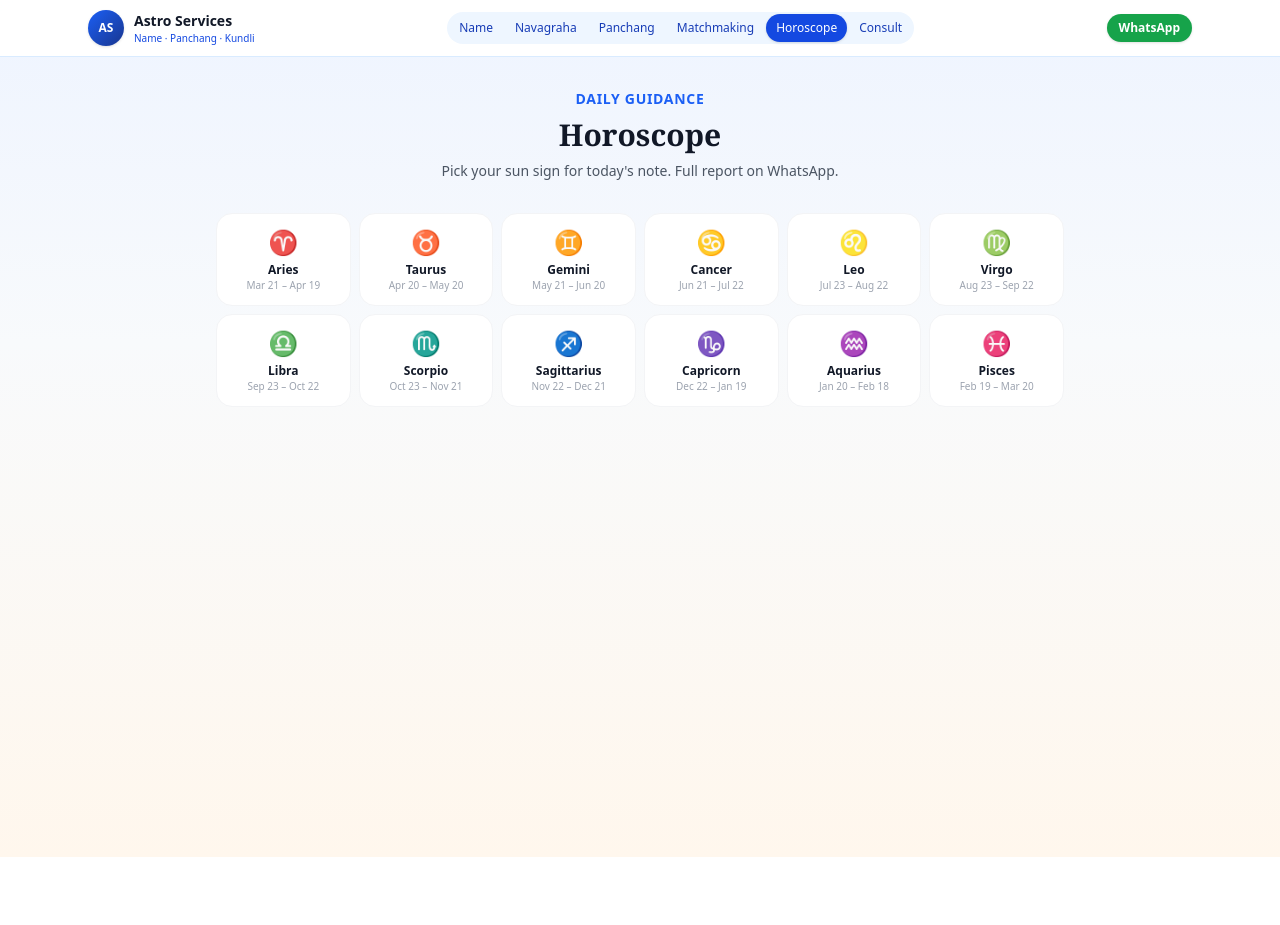
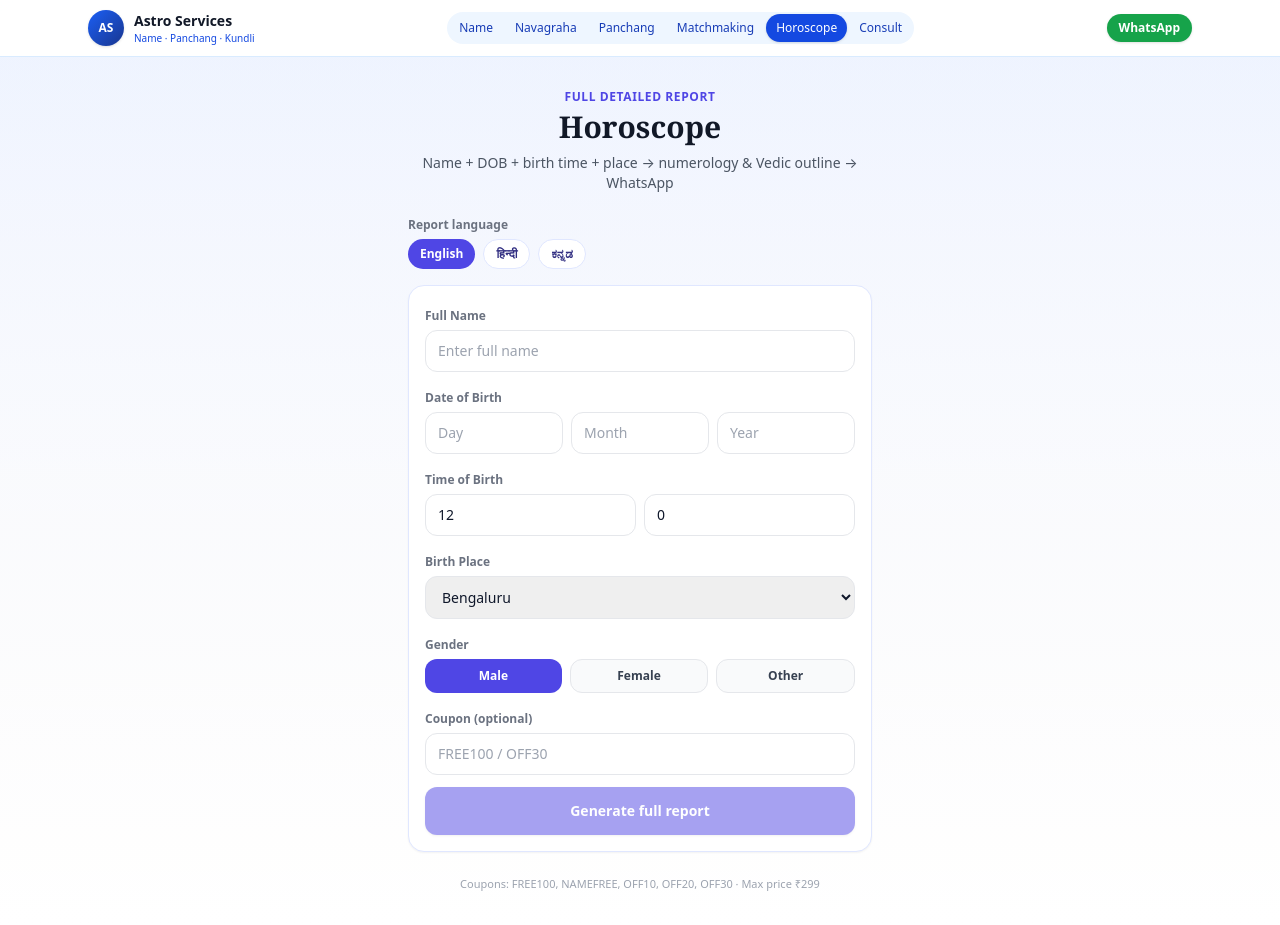
Before and after one commit to mohankumar31075-cyber/name-numerology-tool, a Next.js app: page /horoscope in a window 1280 px wide. Before the commit the page ends 857 px from the top, so only its background shows below. Built offline with nearby package versions, Linux system fonts and the light colour scheme.

Commit message:
Horoscope page: form Name DOB TOB Place Gender Language coupon WA report

```diff
--- a/src/app/horoscope/page.tsx
+++ b/src/app/horoscope/page.tsx
@@ -1,83 +1,229 @@
 "use client";
 
 import { useState } from "react";
+import { LANG_OPTIONS, type Lang, langLabel } from "@/lib/i18n";
 
-const WA = "919008831075";
-
-const SIGNS = [
-  { name: "Aries", dates: "Mar 21 – Apr 19", emoji: "♈" },
-  { name: "Taurus", dates: "Apr 20 – May 20", emoji: "♉" },
-  { name: "Gemini", dates: "May 21 – Jun 20", emoji: "♊" },
-  { name: "Cancer", dates: "Jun 21 – Jul 22", emoji: "♋" },
-  { name: "Leo", dates: "Jul 23 – Aug 22", emoji: "♌" },
-  { name: "Virgo", dates: "Aug 23 – Sep 22", emoji: "♍" },
-  { name: "Libra", dates: "Sep 23 – Oct 22", emoji: "♎" },
-  { name: "Scorpio", dates: "Oct 23 – Nov 21", emoji: "♏" },
-  { name: "Sagittarius", dates: "Nov 22 – Dec 21", emoji: "♐" },
-  { name: "Capricorn", dates: "Dec 22 – Jan 19", emoji: "♑" },
-  { name: "Aquarius", dates: "Jan 20 – Feb 18", emoji: "♒" },
-  { name: "Pisces", dates: "Feb 19 – Mar 20", emoji: "♓" },
-];
-
-const SNIPPETS: Record<string, string> = {
-  Aries: "Energy is high for new starts. Focus on one clear goal at work; avoid rushed money decisions.",
-  Taurus: "Steady progress in finances. A conversation at home brings clarity — stay patient.",
-  Gemini: "Communication opens doors. Share ideas carefully; a short trip or call helps.",
-  Cancer: "Emotions run deep. Protect your peace; family support is stronger than you think.",
-  Leo: "Recognition is possible. Lead with kindness; creative work gets noticed.",
-  Virgo: "Detail work pays off. Health routines matter — small improvements compound.",
-  Libra: "Balance in relationships. Fair decisions in partnerships bring long-term gain.",
-  Scorpio: "Focus and intensity help deep work. Avoid overthinking late-night plans.",
-  Sagittarius: "Learning and travel themes. Say yes to growth; watch overspending.",
-  Capricorn: "Discipline builds results. Career steps feel slower but solid — stay consistent.",
-  Aquarius: "Fresh ideas flow. Network wisely; a friend brings useful information.",
-  Pisces: "Intuition is strong. Creative or spiritual time restores energy; rest matters.",
-};
+const CITIES = ["Bengaluru", "Mysuru", "Mumbai", "Delhi", "Chennai", "Hyderabad", "Kolkata", "Pune", "Ujjain"];
 
 export default function HoroscopePage() {
-  const [selected, setSelected] = useState<string | null>(null);
+  const [fullName, setFullName] = useState("");
+  const [day, setDay] = useState("");
+  const [month, setMonth] = useState("");
+  const [year, setYear] = useState("");
+  const [hour, setHour] = useState("12");
+  const [minute, setMinute] = useState("0");
+  const [city, setCity] = useState("Bengaluru");
+  const [gender, setGender] = useState("Male");
+  const [lang, setLang] = useState<Lang>("en");
+  const [coupon, setCoupon] = useState("");
+  const [loading, setLoading] = useState(false);
+  const [result, setResult] = useState<{
+    price: number;
+    isFree: boolean;
+    preview: Record<string, unknown>;
+    customerWaUrl: string;
+    whatsappText: string | null;
+    deliverFull: boolean;
+  } | null>(null);
+  const [error, setError] = useState("");
 
-  const msg = encodeURIComponent(
-    selected
-      ? `Hi, I checked ${selected} daily horoscope on your site. Please send detailed monthly / yearly horoscope + payment QR.`
-      : `Hi, I want a detailed personal horoscope. Please share options and payment QR.`
+  async function generate(unlock = false) {
+    setLoading(true);
+    setError("");
+    try {
+      const res = await fetch("/api/horoscope-report", {
+        method: "POST",
+        headers: { "Content-Type": "application/json" },
+        body: JSON.stringify({
+          fullName,
+          day: Number(day),
+          month: Number(month),
+          year: Number(year),
+          hour: Number(hour),
+          minute: Number(minute),
+          city,
+          gender,
+          lang,
+          coupon,
+          unlock,
+        }),
+      });
+      const data = await res.json();
+      if (!data.ok) {
+        setError(data.error || "Failed");
+        setResult(null);
+        return;
+      }
+      setResult(data);
+    } catch {
+      setError("Network error");
+    } finally {
+      setLoading(false);
+    }
+  }
+
+  function sendToWhatsApp() {
+    if (!result) return;
+    if (result.whatsappText) {
+      window.open(
+        `https://wa.me/919008831075?text=${encodeURIComponent(result.whatsappText)}`,
+        "_blank"
       );
-  const waUrl = `https://wa.me/${WA}?text=${msg}`;
+    } else {
+      window.open(result.customerWaUrl, "_blank");
+    }
+  }
 
   return (
-    <div className="min-h-screen">
-      <main className="mx-auto max-w-4xl px-4 py-8 sm:px-6">
-        <div className="mb-8 text-center">
-          <p className="text-sm font-semibold uppercase tracking-wider text-brand-600">Daily guidance</p>
-          <h1 className="mt-2 font-serif text-3xl font-bold text-gray-900">Horoscope</h1>
-          <p className="mt-2 text-sm text-gray-600">Pick your sun sign for today&apos;s note. Full report on WhatsApp.</p>
+    <div className="min-h-screen bg-gradient-to-b from-indigo-50/50 to-white">
+      <main className="mx-auto max-w-lg px-4 py-8 sm:px-6">
+        <div className="mb-6 text-center">
+          <p className="text-xs font-semibold uppercase tracking-wider text-indigo-600">Full detailed report</p>
+          <h1 className="mt-1 font-serif text-3xl font-bold text-gray-900">Horoscope</h1>
+          <p className="mt-2 text-sm text-gray-600">
+            Name + DOB + birth time + place → numerology &amp; Vedic outline → WhatsApp
+          </p>
         </div>
 
-        <div className="grid grid-cols-3 gap-2 sm:grid-cols-4 md:grid-cols-6">
-          {SIGNS.map((s) => (
+        <div className="mb-4">
+          <p className="mb-1.5 text-xs font-semibold text-gray-500">Report language</p>
+          <div className="flex flex-wrap gap-2">
+            {LANG_OPTIONS.map((l) => (
               <button
-              key={s.name}
-              onClick={() => setSelected(s.name)}
-              className={`rounded-2xl border p-3 text-center transition ${
-                selected === s.name ? "border-brand-500 bg-brand-50 shadow" : "border-gray-100 bg-white hover:border-brand-200"
+                key={l.code}
+                type="button"
+                onClick={() => setLang(l.code)}
+                className={`rounded-full px-3 py-1.5 text-xs font-semibold ${
+                  lang === l.code ? "bg-indigo-600 text-white" : "border border-indigo-100 bg-white text-indigo-900"
                 }`}
               >
-              <span className="text-2xl">{s.emoji}</span>
-              <p className="mt-1 text-xs font-semibold text-gray-900">{s.name}</p>
-              <p className="text-[10px] text-gray-400">{s.dates}</p>
+                {l.native}
               </button>
             ))}
           </div>
+        </div>
 
-        {selected && (
-          <div className="mt-8 rounded-2xl border border-brand-100 bg-white p-6 text-center shadow-sm">
-            <p className="text-sm text-brand-600">Today · {selected}</p>
-            <p className="mt-3 font-serif text-lg leading-relaxed text-gray-800">{SNIPPETS[selected]}</p>
-            <a href={waUrl} target="_blank" rel="noopener noreferrer" className="mt-5 inline-flex rounded-xl bg-green-600 px-6 py-3 text-sm font-semibold text-white shadow">
-              Get full {selected} report on WhatsApp →
-            </a>
+        <div className="space-y-3 rounded-2xl border border-indigo-100 bg-white p-4 shadow-sm">
+          <label className="block">
+            <span className="text-xs font-semibold text-gray-500">Full Name</span>
+            <input
+              value={fullName}
+              onChange={(e) => setFullName(e.target.value)}
+              placeholder="Enter full name"
+              className="mt-1 w-full rounded-xl border border-gray-200 px-3 py-2.5 text-sm outline-none focus:border-indigo-400"
+            />
+          </label>
+
+          <div>
+            <span className="text-xs font-semibold text-gray-500">Date of Birth</span>
+            <div className="mt-1 grid grid-cols-3 gap-2">
+              <input type="number" placeholder="Day" min={1} max={31} value={day} onChange={(e) => setDay(e.target.value)} className="rounded-xl border border-gray-200 px-3 py-2.5 text-sm" />
+              <input type="number" placeholder="Month" min={1} max={12} value={month} onChange={(e) => setMonth(e.target.value)} className="rounded-xl border border-gray-200 px-3 py-2.5 text-sm" />
+              <input type="number" placeholder="Year" min={1900} max={2026} value={year} onChange={(e) => setYear(e.target.value)} className="rounded-xl border border-gray-200 px-3 py-2.5 text-sm" />
+            </div>
+          </div>
+
+          <div>
+            <span className="text-xs font-semibold text-gray-500">Time of Birth</span>
+            <div className="mt-1 grid grid-cols-2 gap-2">
+              <input type="number" placeholder="Hour 0-23" min={0} max={23} value={hour} onChange={(e) => setHour(e.target.value)} className="rounded-xl border border-gray-200 px-3 py-2.5 text-sm" />
+              <input type="number" placeholder="Min 0-59" min={0} max={59} value={minute} onChange={(e) => setMinute(e.target.value)} className="rounded-xl border border-gray-200 px-3 py-2.5 text-sm" />
+            </div>
+          </div>
+
+          <label className="block">
+            <span className="text-xs font-semibold text-gray-500">Birth Place</span>
+            <select value={city} onChange={(e) => setCity(e.target.value)} className="mt-1 w-full rounded-xl border border-gray-200 px-3 py-2.5 text-sm">
+              {CITIES.map((c) => (
+                <option key={c} value={c}>{c}</option>
+              ))}
+            </select>
+          </label>
+
+          <div>
+            <span className="text-xs font-semibold text-gray-500">Gender</span>
+            <div className="mt-1 flex gap-2">
+              {["Male", "Female", "Other"].map((g) => (
+                <button
+                  key={g}
+                  type="button"
+                  onClick={() => setGender(g)}
+                  className={`flex-1 rounded-xl py-2 text-xs font-semibold ${
+                    gender === g ? "bg-indigo-600 text-white" : "border border-gray-200 bg-gray-50 text-gray-700"
+                  }`}
+                >
+                  {g}
+                </button>
+              ))}
+            </div>
+          </div>
+
+          <label className="block">
+            <span className="text-xs font-semibold text-gray-500">Coupon (optional)</span>
+            <input
+              value={coupon}
+              onChange={(e) => setCoupon(e.target.value)}
+              placeholder="FREE100 / OFF30"
+              className="mt-1 w-full rounded-xl border border-gray-200 px-3 py-2.5 text-sm uppercase"
+            />
+          </label>
+
+          <button
+            type="button"
+            disabled={loading || !fullName || !day || !month || !year}
+            onClick={() => generate(false)}
+            className="w-full rounded-xl bg-indigo-600 py-3.5 text-sm font-semibold text-white shadow disabled:opacity-50"
+          >
+            {loading ? "Generating…" : "Generate full report"}
+          </button>
+        </div>
+
+        {error && <p className="mt-3 text-center text-sm text-rose-600">{error}</p>}
+
+        {result && (
+          <div className="mt-6 space-y-3 rounded-2xl border border-indigo-100 bg-white p-4 shadow-sm">
+            <p className="text-xs font-semibold uppercase text-indigo-600">Preview</p>
+            <p className="text-sm text-gray-800">
+              <strong>{String(result.preview.fullName)}</strong>
+              <br />
+              Name Number {String(result.preview.nameNumber)} · Life Path {String(result.preview.lifePath)}
+              <br />
+              City: {String(result.preview.city)} · Lang: {langLabel(lang)}
+            </p>
+            <p className="text-lg font-bold text-gray-900">
+              {result.isFree ? "₹0 (FREE)" : `₹${result.price}`}
+            </p>
+
+            {result.deliverFull ? (
+              <p className="text-xs text-emerald-700">Full report unlocked — ready to send on WhatsApp</p>
+            ) : (
+              <p className="text-xs text-amber-700">
+                Payment required. After payment screenshot, deliver manually or unlock with FREE coupon.
+              </p>
+            )}
+
+            <button
+              type="button"
+              onClick={sendToWhatsApp}
+              className="flex w-full items-center justify-center rounded-xl bg-green-600 py-3.5 text-sm font-semibold text-white"
+            >
+              {result.deliverFull ? "Send full report on WhatsApp →" : "Send order + payment request on WhatsApp →"}
+            </button>
+
+            {result.deliverFull && result.whatsappText && (
+              <details className="text-xs text-gray-500">
+                <summary className="cursor-pointer font-semibold text-gray-700">Preview report text</summary>
+                <pre className="mt-2 max-h-64 overflow-auto whitespace-pre-wrap rounded-lg bg-gray-50 p-2">
+                  {result.whatsappText}
+                </pre>
+              </details>
+            )}
           </div>
         )}
+
+        <p className="mt-6 text-center text-[11px] text-gray-400">
+          Coupons: FREE100, NAMEFREE, OFF10, OFF20, OFF30 · Max price ₹299
+        </p>
       </main>
     </div>
   );
```
Lines whose indentation alone changed are shown as unchanged.
